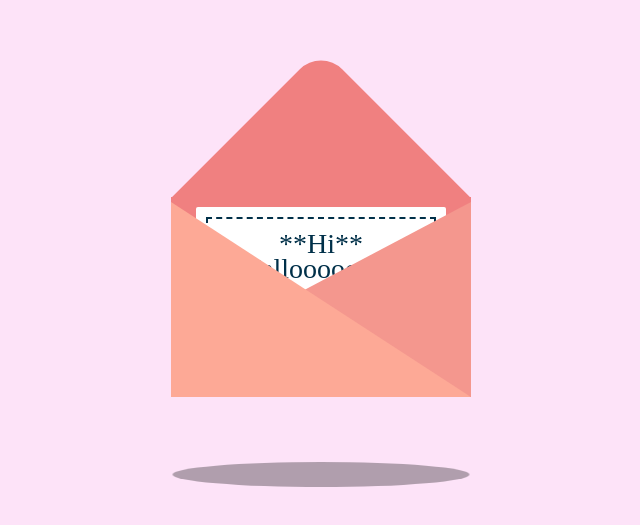
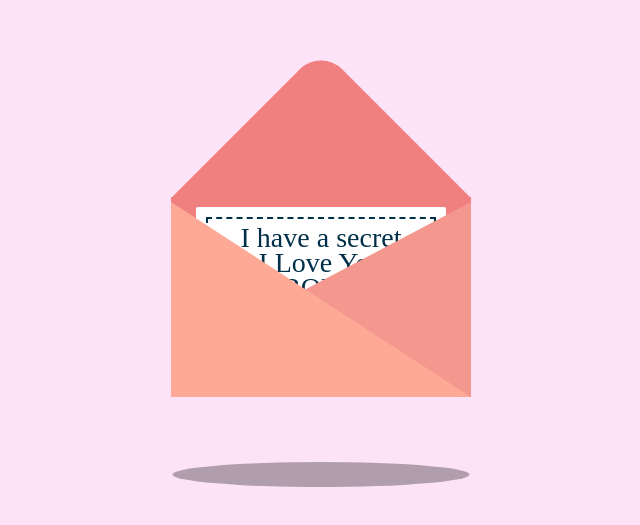
Before and after one commit to sudeepaweerasena/card, a plain HTML site: page index.html in a window 1280 px wide. Shown: the part 141-666 px from the top of the page, without its empty margins (319-959 px from the left). Drawn offline with Linux system fonts and the light colour scheme.

Commit message:
text update

```diff
--- a/index.html
+++ b/index.html
@@ -15,7 +15,7 @@
             <div class = "envelope">
                 <div class = "card">
                     <div class = "text">
-                        **Hi**<br> Halloooooooo
+                        I have a secret<br> I Love You<br> BOBU
                     </div>
                     <div class="heart"></div>
                 </div>
```
